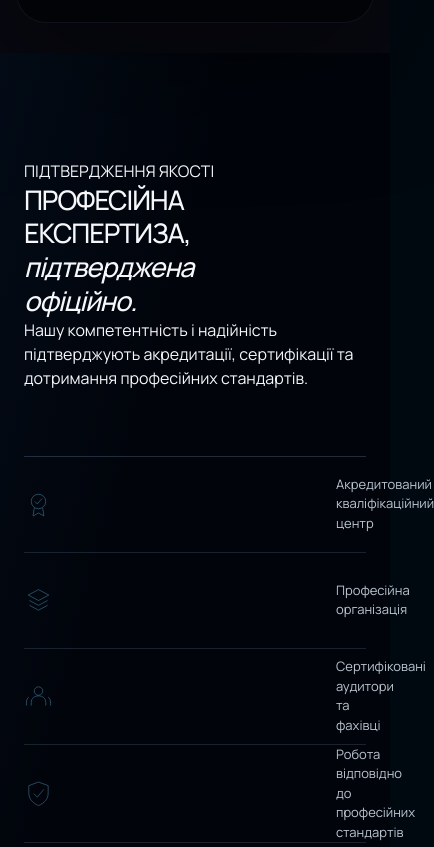
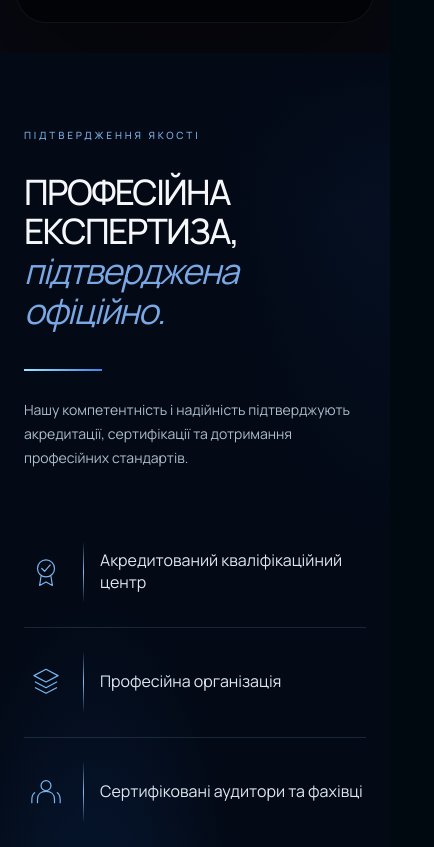
Before and after one commit to dnagorna3817-spec/website_akc_main, a Next.js app: page /about in a window 390 px wide. Shown: the part 3597-4444 px from the top of the page, 434 px wide, since content can reach past the window. Built offline with nearby package versions, Linux system fonts and the light colour scheme.

Commit message:
Style icon-based credentials with orbital blue glow and responsive layout

```diff
--- a/app/about/about.css
+++ b/app/about/about.css
@@ -1477,3 +1477,115 @@ body {
   position: relative;
   z-index: 1;
 }
+
+/* Editorial credentials redesign: curved orbital light, no numerical labels. */
+.akc-about-figma .credentials--editorial {
+  position: relative;
+  isolation: isolate;
+  overflow: hidden;
+  align-items: center;
+  grid-template-columns: minmax(0, 1fr) minmax(0, 1.08fr);
+  gap: clamp(65px, 9vw, 145px);
+  min-height: 720px;
+  padding: clamp(105px, 10vw, 150px) var(--edge);
+  background:
+    radial-gradient(ellipse 45% 46% at 24% 94%, rgba(17,72,146,.25), transparent 85%),
+    radial-gradient(ellipse 55% 60% at 100% 0%, rgba(18,49,99,.23), transparent 85%),
+    #030915;
+}
+.akc-about-figma .credentials--editorial::before {
+  content: "";
+  position: absolute;
+  pointer-events: none;
+  z-index: 0;
+  left: -21%;
+  bottom: -86%;
+  width: 82%;
+  aspect-ratio: 1;
+  border-radius: 50%;
+  border: 1px solid rgba(109,184,255,.55);
+  box-shadow: 0 -2px 14px rgba(61,155,255,.33), 0 -12px 75px rgba(36,108,216,.14), inset 0 18px 100px rgba(21,81,166,.12);
+  transform: rotate(-15deg);
+}
+.akc-about-figma .credentials--editorial::after {
+  content: "";
+  position: absolute;
+  pointer-events: none;
+  inset: 0;
+  z-index: 0;
+  background: linear-gradient(to bottom, #030915 0%, transparent 17%, transparent 80%, #030915 100%);
+}
+.akc-about-figma .credentials--editorial > * { position: relative; z-index: 1; }
+.akc-about-figma .credentials--editorial .credentials__heading { padding-left: 0; }
+.akc-about-figma .credentials--editorial .credentials__eyebrow {
+  display: block; margin-bottom: 30px; color: #7caee5;
+  font-size: 12px; font-weight: 500; letter-spacing: .48em;
+}
+.akc-about-figma .credentials--editorial .credentials__heading h2 {
+  font-size: clamp(34px, 4.1vw, 66px);
+  line-height: 1.13; letter-spacing: -.045em;
+}
+.akc-about-figma .credentials--editorial .credentials__heading h2 em {
+  font-style: italic; font-weight: 400; color: #79a8e5;
+  text-transform: none;
+}
+.akc-about-figma .credentials--editorial .credentials__accent {
+  display: block; width: 78px; height: 2px; margin: 38px 0 27px;
+  background: linear-gradient(90deg, #9be7ff, #4385e9);
+}
+.akc-about-figma .credentials--editorial .credentials__description {
+  max-width: 420px; color: #aebccc; font-size: 16px; line-height: 1.7;
+}
+.akc-about-figma .credentials--editorial .credentials__list {
+  position: relative; border-top: 0;
+}
+.akc-about-figma .credentials--editorial .credential {
+  grid-template-columns: 64px 1px minmax(0, 1fr);
+  min-height: 137px; gap: clamp(22px, 2.5vw, 38px);
+  border-bottom: 1px solid rgba(119,163,207,.19);
+  transition: none;
+}
+.akc-about-figma .credentials--editorial .credential:first-child { border-top: 0; }
+.akc-about-figma .credentials--editorial .credential:hover { padding-inline: 0; }
+.akc-about-figma .credentials--editorial .credential__symbol { display: grid; place-items: center; }
+.akc-about-figma .credentials--editorial .credential__symbol svg {
+  width: 47px; height: 47px; color: #79b5ee; opacity: 1;
+  stroke: currentColor; stroke-width: 1.7; stroke-linecap: round; stroke-linejoin: round;
+}
+.akc-about-figma .credentials--editorial .credential__separator {
+  display: block; height: 62px; background: linear-gradient(transparent, #81baf2, transparent);
+}
+.akc-about-figma .credentials--editorial .credential p {
+  color: #e0e7f1; font-size: clamp(17px, 1.55vw, 23px); line-height: 1.35;
+}
+.akc-about-figma .credentials--editorial .credentials__orbit {
+  position: absolute; left: 43%; top: -25%; width: 39%; height: 150%;
+  border-left: 1px solid rgba(100,173,242,.42);
+  border-radius: 50%; transform: rotate(5deg); pointer-events: none;
+}
+.akc-about-figma .credentials--editorial .credentials__orbit-dot {
+  position: absolute; left: -4px; width: 7px; height: 7px; border-radius: 50%;
+  background: #a5e8ff; box-shadow: 0 0 15px rgba(66,168,255,.9);
+}
+.akc-about-figma .credentials--editorial .credentials__orbit-dot--1 { top: 25%; }
+.akc-about-figma .credentials--editorial .credentials__orbit-dot--2 { top: 40%; }
+.akc-about-figma .credentials--editorial .credentials__orbit-dot--3 { top: 55%; }
+.akc-about-figma .credentials--editorial .credentials__orbit-dot--4 { top: 70%; }
+@media (max-width: 1000px) {
+  .akc-about-figma .credentials--editorial {
+    grid-template-columns: 1fr; gap: 48px; min-height: 0;
+    padding-block: 90px;
+  }
+  .akc-about-figma .credentials--editorial .credentials__orbit { display: none; }
+  .akc-about-figma .credentials--editorial .credentials__heading { border: 0; padding: 0; }
+  .akc-about-figma .credentials--editorial .credential { min-height: 110px; }
+}
+@media (max-width: 600px) {
+  .akc-about-figma .credentials--editorial { padding-block: 75px; }
+  .akc-about-figma .credentials--editorial .credentials__eyebrow { font-size: 10px; letter-spacing: .28em; }
+  .akc-about-figma .credentials--editorial .credentials__heading h2 { font-size: clamp(32px, 9vw, 43px); }
+  .akc-about-figma .credentials--editorial .credentials__description { font-size: 14px; }
+  .akc-about-figma .credentials--editorial .credential { grid-template-columns: 43px 1px 1fr; gap: 16px; }
+  .akc-about-figma .credentials--editorial .credential__symbol svg { width: 34px; height: 34px; }
+  .akc-about-figma .credentials--editorial .credential p { font-size: 16px; }
+}
```
